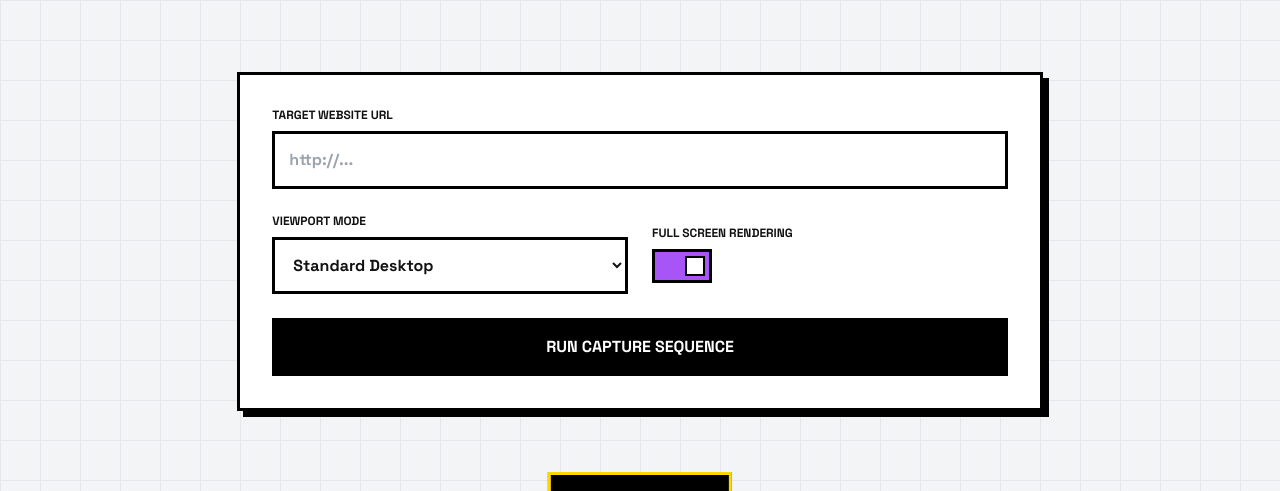
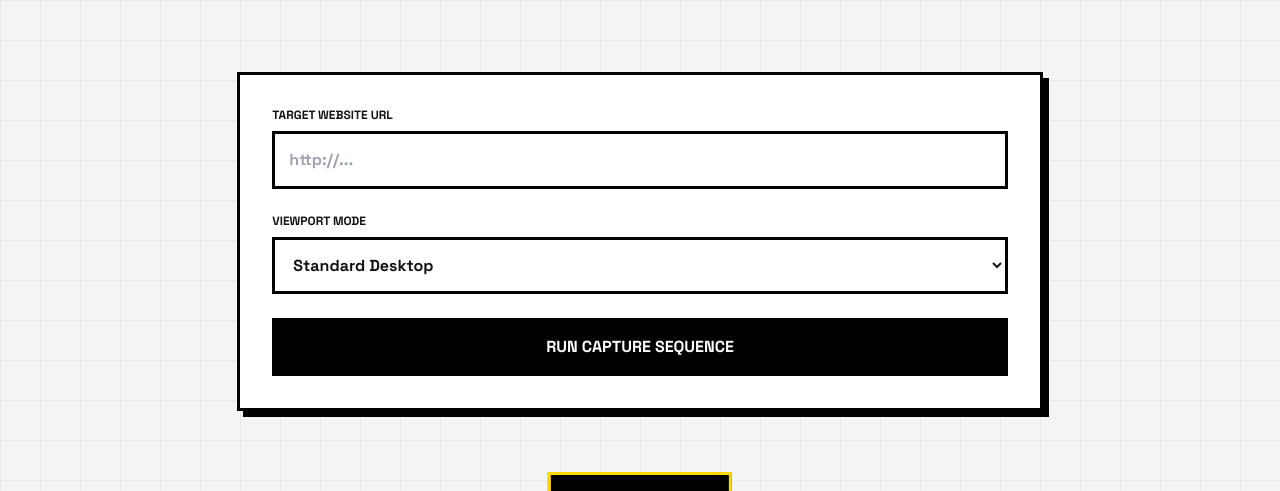
Before and after one commit to yemobyte/YeMo-SC, a website: page public/index.html in a window 1280 px wide. Shown: the part 360-851 px from the top of the page. Drawn offline with nearby package versions, Linux system fonts and the light colour scheme.

Commit message:
Revert full-size toggle UI/API while keeping custom notifications

```diff
--- a/public/docs.html
+++ b/public/docs.html
@@ -152,7 +152,7 @@
                     <code class="text-xl sm:text-3xl font-black break-all">/api/screenshot</code>
                 </div>
                 <p class="mb-8 font-bold text-base sm:text-lg text-gray-700">Captures a screenshot of any URL or IP
-                    address. Supports dynamic full-page toggle.</p>
+                    address. Supports standard or high-resolution archiving.</p>
                 <div class="table-container mb-4">
                     <table>
                         <thead class="bg-brand-yellow text-black border-b-4 border-black font-black uppercase text-xs">
@@ -171,20 +171,19 @@
                                 <td class="p-3">Full URL or IP (e.g., http://1.1.1.1)</td>
                             </tr>
                             <tr class="border-b-2 border-black">
-                                <td class="p-3">fullPage</td>
-                                <td class="p-3 text-gray-500">Boolean</td>
-                                <td class="p-3 text-gray-400">NO</td>
-                                <td class="p-3">Set "true" for full length screenshot. Default: false on unreachable
-                                    sites.</td>
-                            </tr>
-                            <tr class="border-b-2 border-black">
                                 <td class="p-3">deviceType</td>
                                 <td class="p-3 text-gray-500">String</td>
                                 <td class="p-3 text-gray-400">NO</td>
                                 <td class="p-3">desktop, iphone-14, pixel-7, custom</td>
                             </tr>
+                            <tr class="border-b-2 border-black">
+                                <td class="p-3">customWidth</td>
+                                <td class="p-3 text-gray-500">Int</td>
+                                <td class="p-3 text-gray-400">COND</td>
+                                <td class="p-3">Required if "custom"</td>
+                            </tr>
                             <tr>
-                                <td class="p-3">customWidth</td>
+                                <td class="p-3">customHeight</td>
                                 <td class="p-3 text-gray-500">Int</td>
                                 <td class="p-3 text-gray-400">COND</td>
                                 <td class="p-3">Required if "custom"</td>
@@ -205,7 +204,7 @@
                     <div class="code-block p-4">
                         <pre><code class="language-bash">curl -X POST http://your-app/api/screenshot \
 -H "Content-Type: application/json" \
--d '{"url":"http://157.230.33.80:3000", "fullPage":true}'</code></pre>
+-d '{"url":"http://157.230.33.80:3000"}'</code></pre>
                     </div>
                 </div>
                 <div data-aos="zoom-in" data-aos-delay="100" class="w-full overflow-hidden">
@@ -217,8 +216,7 @@
   method: 'POST',
   headers: { 'Content-Type': 'application/json' },
   body: JSON.stringify({
-    url: 'http://example.com',
-    fullPage: true
+    url: 'http://example.com'
   })
 });</code></pre>
                     </div>
@@ -231,7 +229,7 @@
     </footer>
     <script src="https://cdnjs.cloudflare.com/ajax/libs/prism/1.29.0/prism.min.js"></script>
     <script src="https://cdnjs.cloudflare.com/ajax/libs/prism/1.29.0/components/prism-javascript.min.js"></script>
-    <script src="https://cdnjs.cloudflare.com/ajax/libs/prism/1.29.0/components/prism-bash.min.js"></script>
+    <script src="https://cdnjs.cloudflare.com/api/libs/prism/1.29.0/components/prism-bash.min.js"></script>
     <script src="https://unpkg.com/aos@2.3.1/dist/aos.js"></script>
     <script>AOS.init({ once: true, duration: 600 }); function toggleNav() { document.getElementById('mobile-nav').classList.toggle('open'); }</script>
 </body>
--- a/public/index.html
+++ b/public/index.html
@@ -146,51 +146,6 @@
             transform: translateX(-50%) translateY(0);
         }
 
-        .switch {
-            position: relative;
-            display: inline-block;
-            width: 60px;
-            height: 34px;
-        }
-
-        .switch input {
-            opacity: 0;
-            width: 0;
-            height: 0;
-        }
-
-        .slider {
-            position: absolute;
-            cursor: pointer;
-            top: 0;
-            left: 0;
-            right: 0;
-            bottom: 0;
-            background-color: #ccc;
-            transition: .4s;
-            border: 3px solid black;
-        }
-
-        .slider:before {
-            position: absolute;
-            content: "";
-            height: 20px;
-            width: 20px;
-            left: 4px;
-            bottom: 4px;
-            background-color: white;
-            transition: .4s;
-            border: 2px solid black;
-        }
-
-        input:checked+.slider {
-            background-color: #A855F7;
-        }
-
-        input:checked+.slider:before {
-            transform: translateX(26px);
-        }
-
         #mobile-nav {
             transform: translateX(100%);
             transition: transform 0.2s;
@@ -243,7 +198,6 @@
                         <label class="block font-black text-xs uppercase mb-2">Target Website URL</label>
                         <input type="text" id="url" class="neo-input" placeholder="http://..." required>
                     </div>
-                    <div class="grid grid-cols-1 md:grid-cols-2 gap-6">
                     <div>
                         <label class="block font-black text-xs uppercase mb-2">Viewport Mode</label>
                         <select id="preset" class="neo-input cursor-pointer" onchange="toggleCustom()">
@@ -253,16 +207,6 @@
                             <option value="pixel-7">Google Pixel 7</option>
                             <option value="custom">Custom Dimensions</option>
                         </select>
-                        </div>
-                        <div class="flex items-center gap-4">
-                            <div>
-                                <label class="block font-black text-xs uppercase mb-2">Full Screen Rendering</label>
-                                <label class="switch">
-                                    <input type="checkbox" id="fullPage" checked>
-                                    <span class="slider"></span>
-                                </label>
-                            </div>
-                        </div>
                     </div>
                     <div id="custom-dims" class="hidden grid-cols-2 gap-4">
                         <input type="number" id="cw" class="neo-input" placeholder="Width (px)">
@@ -332,8 +276,7 @@
                         url: document.getElementById('url').value,
                         deviceType: document.getElementById('preset').value,
                         customWidth: document.getElementById('cw').value,
-                        customHeight: document.getElementById('ch').value,
-                        fullPage: document.getElementById('fullPage').checked
+                        customHeight: document.getElementById('ch').value
                     })
                 });
                 const data = await res.json();
--- a/server.js
+++ b/server.js
@@ -70,7 +70,7 @@ const devices = {
 };
 
 app.post('/api/screenshot', async (req, res) => {
-    const { url, deviceType, customWidth, customHeight, fullPage } = req.body;
+    const { url, deviceType, customWidth, customHeight } = req.body;
 
     if (!url) return res.status(400).json({ status: false, message: 'URL required' });
 
@@ -129,10 +129,9 @@ app.post('/api/screenshot', async (req, res) => {
 
         let captureSuccess = true;
         try {
-            const isFull = fullPage === true || fullPage === 'true';
             await page.screenshot({
                 path: filepath,
-                fullPage: navigationFailed ? false : isFull
+                fullPage: navigationFailed ? false : true
             });
         } catch (screenshotError) {
             try {
```
Lines whose indentation alone changed are shown as unchanged.
